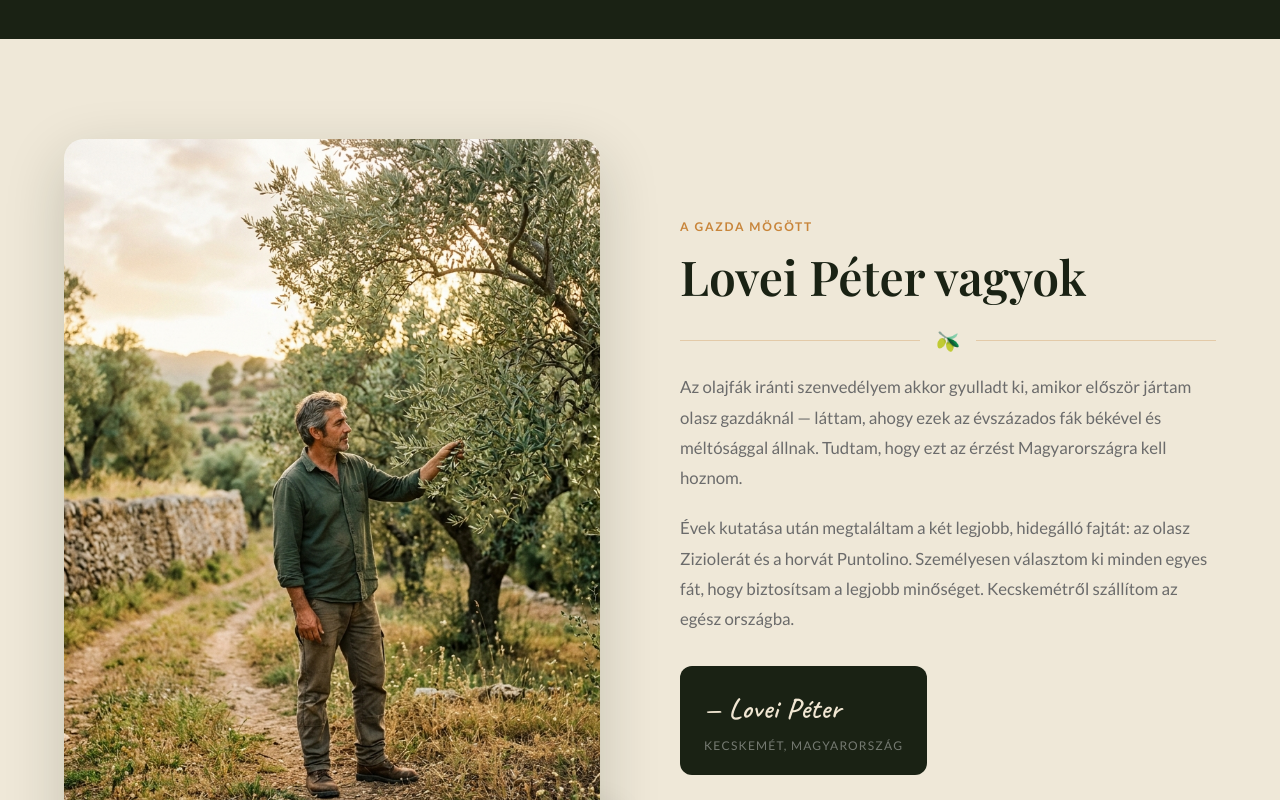
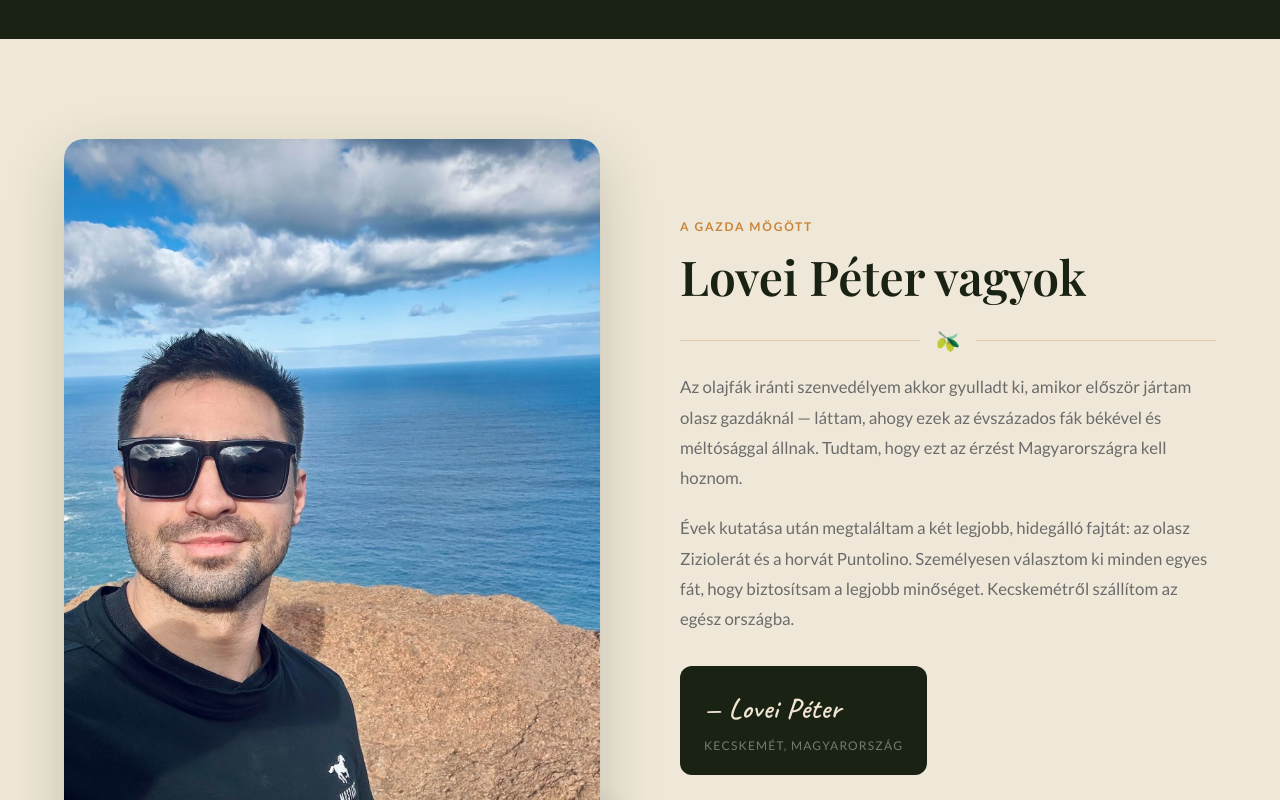
Before and after one commit to saadelmajdoubielidrissi-glitch/opaloliva, a React (Vite) app in the folder frontend/: page / in a window 1280 px wide. Shown: the part 5340-6140 px from the top of the page. Built offline with nearby package versions, Linux system fonts and the light colour scheme; no server answers; a web font is replaced by a local one.

Commit message:
Update Peter profile photo

```diff
--- a/frontend/src/components/site/About.jsx
+++ b/frontend/src/components/site/About.jsx
@@ -33,8 +33,8 @@ export default function About() {
               aspectRatio: '3/4',
             }}>
               <img
-                src={IMAGES.about}
-                alt="Lovei Péter az olajfák között"
+                src="/images/peter.jpg"
+                alt="Lovei Péter"
                 style={{ width: '100%', height: '100%', objectFit: 'cover' }}
               />
             </div>
```
Also changed, not shown: 1 other file (tests, documents, lock files or other folders).
